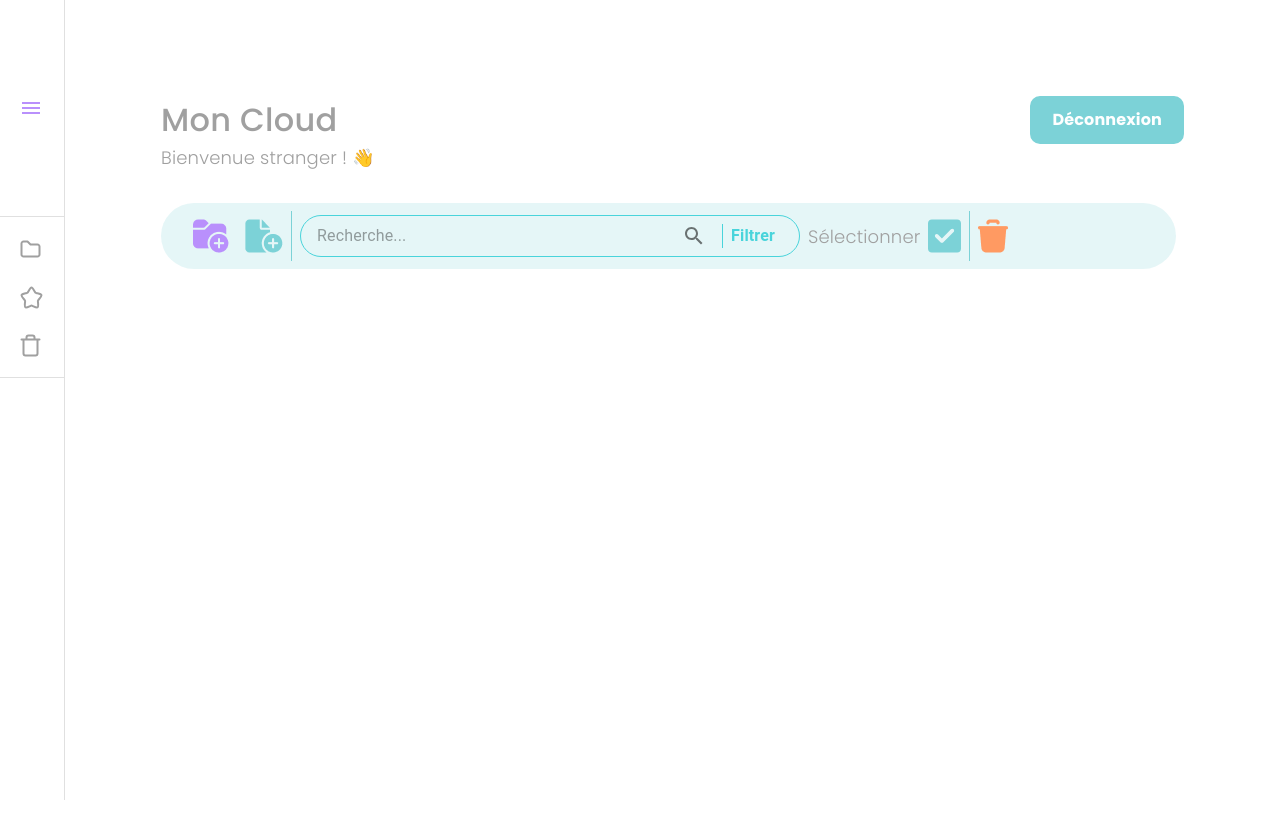
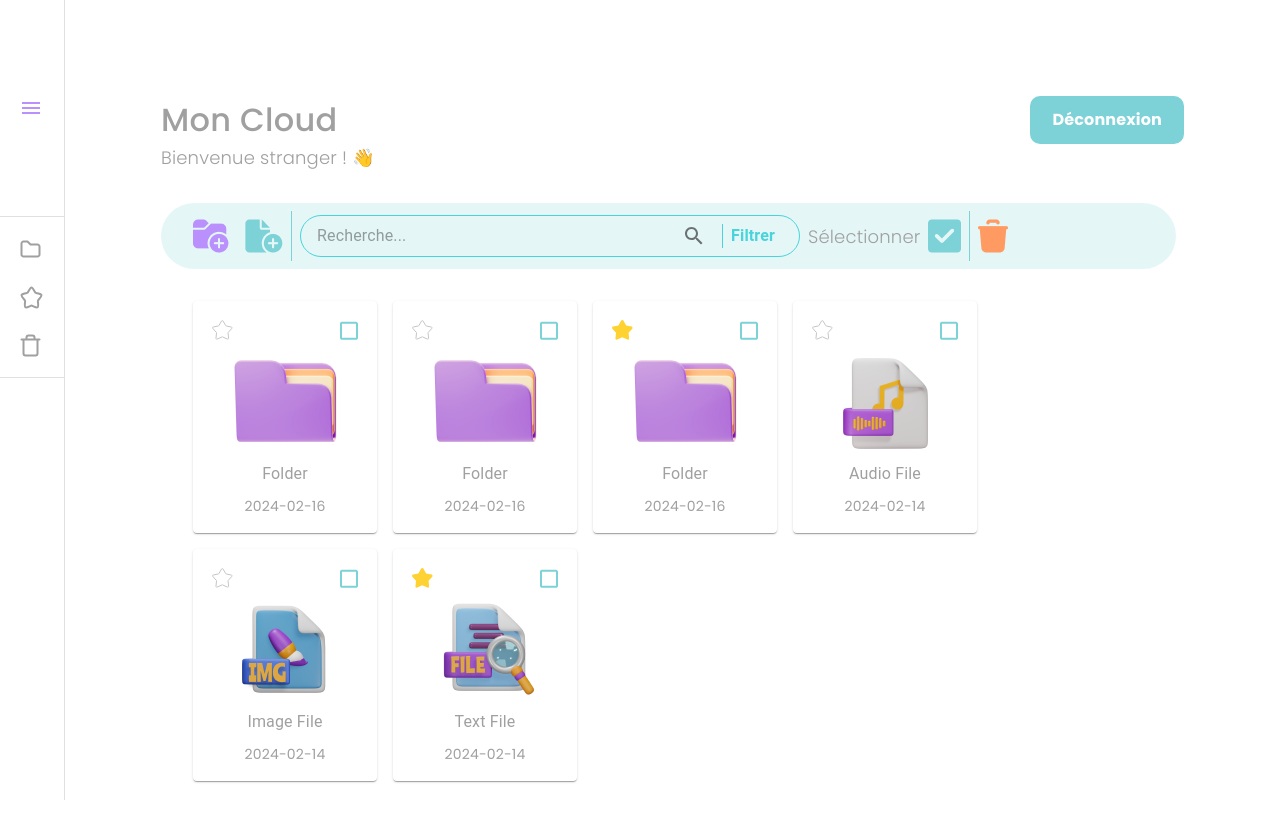
Before and after one commit to Jess2410/MyCloud-front, a React (Vite) app: page /dashboard in a window 1280 px wide. Built offline with nearby package versions, Linux system fonts and the light colour scheme.

Commit message:
add selection logic

```diff
--- a/src/components/Card/Card.tsx
+++ b/src/components/Card/Card.tsx
@@ -16,24 +16,39 @@ import checkboxUnchecked from "../../assets/icons/Vectorcheckbox-no-checked.svg"
 import styles from "./card.component.module.css";
 
 type CardProps = {
-  extensionFile?: string;
+  extension?: string;
+  type: string;
   isFavorite: boolean;
-  isSelected: boolean;
+  isSelected?: boolean;
   id: number;
   name: string;
-  date: string;
+  creation_date: string;
   onAddSelectedCards: (id: number) => void;
 };
 
 const Card: FC<CardProps> = ({
-  extensionFile,
+  extension,
   isFavorite,
   isSelected,
   id,
   onAddSelectedCards,
   name,
-  date,
+  type,
+  creation_date,
 }) => {
+  const displayIcon = () => {
+    if (type === "file" && extension === "mp3") {
+      return <img src={iconFileAudio} alt="audio-file-icon" />;
+    }
+    if (type === "file" && (extension === "png" || extension === "jpeg")) {
+      return <img src={iconFileImage} alt="icon" />;
+    }
+    if (type === "folder") {
+      return <img src={iconFolder} alt="icon" />;
+    }
+    return <img src={iconFile} alt="icon" />;
+  };
+
   const onFavorite = (event: ChangeEvent<HTMLInputElement>) => {
     isFavorite = !isFavorite;
     //TODO call API
@@ -57,19 +72,7 @@ const Card: FC<CardProps> = ({
           inputProps={{ "aria-label": "favorite" }}
         />
       </CardActions>
-      <CardMedia className={styles["card__media"]}>
-        {extensionFile === "audio" ? (
-          <img src={iconFileAudio} alt="audio-file-icon" />
-        ) : extensionFile === "image" ? (
-          <img src={iconFileImage} alt="icon" />
-        ) : extensionFile === "file" ? (
-          <img src={iconFile} alt="icon" />
-        ) : extensionFile === "folder" ? (
-          <img src={iconFolder} alt="icon" />
-        ) : (
-          <img src={iconFileImage} alt="icon" />
-        )}
-      </CardMedia>
+      <CardMedia className={styles["card__media"]}>{displayIcon()}</CardMedia>
       <CardContent className={styles["card__content"]}>
         <Typography
           gutterBottom
@@ -83,7 +86,7 @@ const Card: FC<CardProps> = ({
           color="text.secondary"
           className={styles["card__date"]}
         >
-          {date}
+          {creation_date}
         </Typography>
       </CardContent>
     </CardMui>
--- a/src/views/app/login/LoginView.tsx
+++ b/src/views/app/login/LoginView.tsx
@@ -8,6 +8,8 @@ import Input from "../../../components/Form/Input";
 import { toast } from "react-toastify";
 import { Box } from "@mui/material";
 import { UserContext } from "../../../context/UserContext";
+import { sendPostRequest } from "../../../utils/data";
+import { API_BASE_URL } from "../../../constants/url";
 
 type LoginFormState = {
   email: string;
@@ -33,18 +35,11 @@ export default function LoginView() {
     e.preventDefault();
     const loader = toast.loading("Veuillez patienter...");
     try {
-      const request = await fetch("http://localhost:8000/api/login", {
-        method: "POST",
-        headers: {
-          "Content-type": "Application/json",
-          Accept: "Application/json",
-        },
-        body: JSON.stringify({
-          email: userCredentials.email,
-          password: userCredentials.password,
-        }),
-      });
-      const response = await request.json();
+      const response = await sendPostRequest(
+        `${API_BASE_URL}/login`,
+        undefined,
+        { email: userCredentials.email, password: userCredentials.password }
+      );
       if (response.status === 200) {
         localStorage.setItem("@userToken", response.authToken);
         toast.update(loader, {
--- a/src/views/app/passwordReset/ResetPasswordView.tsx
+++ b/src/views/app/passwordReset/ResetPasswordView.tsx
@@ -7,6 +7,8 @@ import Input from "../../../components/Form/Input";
 import Button from "../../../components/Button/Button";
 import { Box } from "@mui/material";
 import { toast } from "react-toastify";
+import { sendPostRequest } from "../../../utils/data";
+import { API_BASE_URL } from "../../../constants/url";
 
 type UserDataState = {
   email: string;
@@ -56,21 +58,16 @@ export default function ResetPasswordView() {
     e.preventDefault();
     const loader = toast.loading("Veuillez patienter...");
     try {
-      const request = await fetch("http://localhost:8000/api/reset-password", {
-        method: "POST",
-        headers: {
-          "Content-type": "Application/json",
-          Accept: "Application/json",
-        },
-        body: JSON.stringify({
+      const response = await sendPostRequest(
+        `${API_BASE_URL}/reset-password`,
+        undefined,
+        {
           email: userData.email,
           password: userData.password,
           password_confirmation: userData.password_confirmation,
           token: token,
-        }),
-      });
-
-      const response = await request.json();
+        }
+      );
       if (response.status === 200) {
         toast.update(loader, {
           render: "Mot de passe réinitialisé !",
--- a/src/views/auth/dashboard/DashboardView.tsx
+++ b/src/views/auth/dashboard/DashboardView.tsx
@@ -10,7 +10,7 @@ import checkBoxNoChecked from "../../../assets/icons/checkbox-checked-tool.svg";
 import trashIcon from "../../../assets/icons/trash-drawer.svg";
 import starIcon from "../../../assets/icons/star-drawer.svg";
 import fileIcon from "../../../assets/icons/file-drawer.svg";
-import { useContext, useState } from "react";
+import { useContext, useEffect, useState } from "react";
 import { Link, useNavigate } from "react-router-dom";
 import { Box } from "@mui/material";
 import DashboardDrawer from "../../../components/Drawer/DashboardDrawer.component";
@@ -19,10 +19,10 @@ import IconButton from "../../../components/IconButton/IconButton";
 import SearchWithFilter from "../../../components/SearchBarFilter/SearchBarFilter.component";
 import { UserContext } from "../../../context/UserContext";
 import { toast } from "react-toastify";
-import CreateFolderForm from "../../../components/FormDashboard/CreateFolderForm.component";
 import { DEV_DOMAIN } from "../../../constants/url";
 import { sendGetRequest, sendPostRequest } from "../../../utils/data";
 import FormDialog from "../../../components/Dialog/FormDialog.component";
+import Card from "../../../components/Card/Card";
 
 const tabsList = [
   {
@@ -42,23 +42,31 @@ const tabsList = [
   },
 ];
 
+export type CloudData = {
+  id: number;
+  type: string;
+  name: string;
+  isTrash: boolean;
+  isFavorite: boolean;
+  extension?: string;
+  url?: string;
+  size?: number;
+  creation_date: string;
+  owner_id?: number;
+  folder_id?: number;
+  parent_folder_id?: number;
+};
+
 export default function DashboardView() {
   const userContext = useContext(UserContext);
   const navigate = useNavigate();
-  const [selected, setSelected] = useState(false);
   const [showFormFolder, setShowFormFolder] = useState(false);
   const [showFormFile, setShowFormFile] = useState(false);
   const [newName, setNewName] = useState("");
   const [name, setName] = useState("");
-  const [cloudData, setCloudData] = useState({
-    folders: null,
-    files: null,
-  });
+  const [cloudData, setCloudData] = useState<CloudData[]>([]);
   const [listSelectedCards, setListSelectedCards] = useState<number[]>([]);
-
-  const onSelected = () => {
-    setSelected(!selected);
-  };
+  const [allCardsSelected, setAllCardsSelected] = useState(false);
 
   const switchFormFolderVisibility = () => {
     setShowFormFolder(!showFormFolder);
@@ -74,6 +82,15 @@ export default function DashboardView() {
   //   Patch name in DB
   // };
 
+  const handleSelectAllCards = () => {
+    setAllCardsSelected(!allCardsSelected);
+    if (allCardsSelected) {
+      cloudData.map((data) => listSelectedCards.push(data.id));
+    } else {
+      setListSelectedCards([]);
+    }
+  };
+
   const onAddSelectedCards = (id: number) => {
     if (listSelectedCards.includes(id)) {
       setListSelectedCards(listSelectedCards.filter((cardId) => cardId !== id));
@@ -85,21 +102,6 @@ export default function DashboardView() {
   const handleChange = (e: React.ChangeEvent<HTMLInputElement>) => {
     e.preventDefault();
     setName(e.target.value);
-  };
-
-  const getCloudData = async () => {
-    try {
-      const getFolders = await sendGetRequest(`${DEV_DOMAIN}/folders`);
-      const getFiles = await sendGetRequest(`${DEV_DOMAIN}/files`);
-      const [files, folders] = await Promise.all([getFolders, getFiles]);
-      setCloudData((prevState) => ({
-        ...prevState,
-        files: files,
-        folders: folders,
-      }));
-    } catch (error) {
-      console.log(error);
-    }
   };
 
   const handleSubmit = async (e: any) => {
@@ -156,6 +158,121 @@ export default function DashboardView() {
     }
     return "stranger";
   };
+
+  const renderData = () => {
+    return cloudData.map((data) => {
+      if (data.type === "folder") {
+        return (
+          <Card
+            key={data.id}
+            id={data.id}
+            type={data.type}
+            isSelected={listSelectedCards.includes(data.id)}
+            creation_date={data.creation_date}
+            isFavorite={data.isFavorite}
+            name={data.name}
+            onAddSelectedCards={() => onAddSelectedCards(data.id)}
+          />
+        );
+      }
+      if (data.type === "file") {
+        return (
+          <Card
+            key={data.id}
+            extension={data.extension}
+            id={data.id}
+            isSelected={listSelectedCards.includes(data.id)}
+            type={data.type}
+            creation_date={data.creation_date}
+            isFavorite={data.isFavorite}
+            name={data.name}
+            onAddSelectedCards={() => onAddSelectedCards(data.id)}
+          />
+        );
+      }
+      return null;
+    });
+  };
+
+  const mockData = [
+    {
+      type: "folder",
+      name: "Folder",
+      creation_date: "2024-02-16",
+      id: 1,
+      isFavorite: false,
+      isTrash: false,
+      owner_id: 1,
+      parent_folder_id: 7,
+    },
+    {
+      type: "folder",
+      name: "Folder",
+      creation_date: "2024-02-16",
+      id: 2,
+      isFavorite: false,
+      isTrash: false,
+      owner_id: 1,
+      parent_folder_id: 7,
+    },
+    {
+      type: "folder",
+      name: "Folder",
+      creation_date: "2024-02-16",
+      id: 3,
+      isFavorite: true,
+      isTrash: false,
+      owner_id: 1,
+      parent_folder_id: 7,
+    },
+    {
+      type: "file",
+      extension: "mp3",
+      name: "Audio File",
+      creation_date: "2024-02-14",
+      id: 4,
+      isFavorite: false,
+      isTrash: false,
+      folder_id: 3,
+      owner_id: 5,
+    },
+    {
+      type: "file",
+      extension: "png",
+      name: "Image File",
+      creation_date: "2024-02-14",
+      id: 5,
+      isFavorite: false,
+      isTrash: false,
+      folder_id: 3,
+      owner_id: 5,
+    },
+    {
+      type: "file",
+      extension: "txt",
+      name: "Text File",
+      creation_date: "2024-02-14",
+      id: 6,
+      isFavorite: true,
+      isTrash: false,
+      folder_id: 3,
+      owner_id: 5,
+    },
+  ];
+
+  useEffect(() => {
+    const getCloudData = async () => {
+      try {
+        // const getFolders = await sendGetRequest(`${DEV_DOMAIN}/folders`);
+        // const getFiles = await sendGetRequest(`${DEV_DOMAIN}/files`);
+        // const [files, folders] = await Promise.all([getFolders, getFiles]);
+        setCloudData(mockData);
+      } catch (error) {
+        console.log(error);
+      }
+    };
+    getCloudData();
+  }, []);
 
   return (
     <Box
@@ -251,9 +368,10 @@ export default function DashboardView() {
                   sx={{
                     borderRight: "1px solid #7CD2D7",
                   }}
-                  onClick={() => onSelected()}
+                  // onClick={() => onSelected()}
+                  onClick={() => handleSelectAllCards()}
                 >
-                  {selected ? (
+                  {allCardsSelected ? (
                     <IconButton icon={checkBox} />
                   ) : (
                     <IconButton icon={checkBoxNoChecked} />
@@ -272,6 +390,7 @@ export default function DashboardView() {
                 alignItems: "flex-start",
               }}
             >
+              {renderData()}
               {showFormFolder && (
                 <FormDialog
                   handleClose={() => setShowFormFolder(false)}
```
Also changed, not shown: src/views/app/register/RegisterView.tsx (+9 -11 lines).
